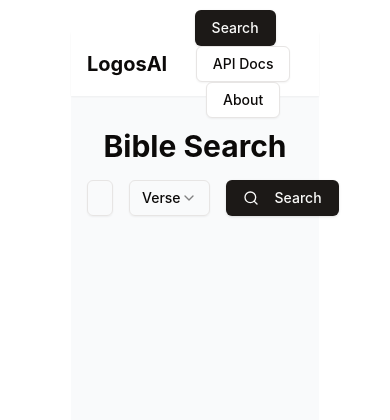
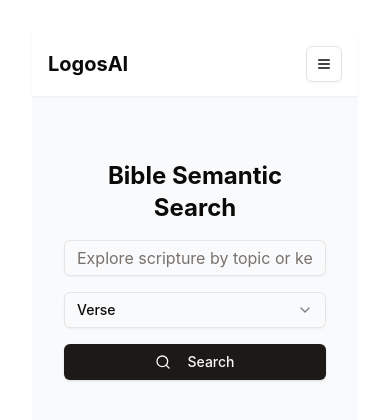
Before and after one commit to davidtadediji/Logos-ai-ui, a React (Vite) app: page / in a window 390 px wide. Shown: the top 420 px of the page. Built offline with nearby package versions, Linux system fonts and the light colour scheme.

Commit message:
Improve mobile responsiveness

```diff
--- a/package.json
+++ b/package.json
@@ -18,6 +18,7 @@
     "lucide-react": "^0.473.0",
     "react": "^18.3.1",
     "react-dom": "^18.3.1",
+    "react-syntax-highlighter": "^15.6.1",
     "tailwind-merge": "^2.6.0",
     "tailwindcss-animate": "^1.0.7"
   },
@@ -26,6 +27,7 @@
     "@types/node": "^22.10.7",
     "@types/react": "^18.3.18",
     "@types/react-dom": "^18.3.5",
+    "@types/react-syntax-highlighter": "^15.5.13",
     "@vitejs/plugin-react": "^4.3.4",
     "autoprefixer": "^10.4.20",
     "eslint": "^9.17.0",
--- a/src/App.css
+++ b/src/App.css
@@ -1,5 +1,5 @@
 #root {
-  width: 80%;
+  width: 100%;
   margin: 0 auto;
   padding: 2rem;
   text-align: center;
--- a/src/App.tsx
+++ b/src/App.tsx
@@ -3,10 +3,12 @@ import { Button } from "@/components/ui/button";
 import { SearchPage } from "./components/SearchPage";
 import { ApiDocsPage } from "./components/ApiDocsPage";
 import { AboutPage } from "./components/About";
+import { Menu, X } from "lucide-react"; // Import icons for the mobile menu
 import "./App.css";
 
 export default function App() {
   const [currentPage, setCurrentPage] = useState("search");
+  const [isMobileMenuOpen, setIsMobileMenuOpen] = useState(false); // State for mobile menu
 
   return (
     <div className="min-h-screen bg-gray-50">
@@ -14,35 +16,96 @@ export default function App() {
       <nav className="bg-white shadow-sm">
         <div className="container mx-auto px-4">
           <div className="flex h-16 items-center justify-between">
+            {/* Logo */}
             <div className="text-xl font-bold">LogosAI</div>
-            <div className="space-x-4">
+
+            {/* Desktop Navigation Buttons */}
+            <div className="hidden md:flex space-x-4">
               <Button
                 variant={currentPage === "search" ? "default" : "outline"}
-                onClick={() => setCurrentPage("search")}
+                onClick={() => {
+                  setCurrentPage("search");
+                  setIsMobileMenuOpen(false); // Close mobile menu on click
+                }}
               >
                 Search
               </Button>
               <Button
                 variant={currentPage === "api" ? "default" : "outline"}
-                onClick={() => setCurrentPage("api")}
+                onClick={() => {
+                  setCurrentPage("api");
+                  setIsMobileMenuOpen(false); // Close mobile menu on click
+                }}
               >
                 API Docs
               </Button>
               <Button
                 variant={currentPage === "about" ? "default" : "outline"}
-                onClick={() => setCurrentPage("about")}
+                onClick={() => {
+                  setCurrentPage("about");
+                  setIsMobileMenuOpen(false); // Close mobile menu on click
+                }}
               >
                 About
               </Button>
             </div>
+
+            {/* Mobile Menu Toggle Button */}
+            <div className="md:hidden">
+              <Button
+                variant="outline"
+                size="icon"
+                onClick={() => setIsMobileMenuOpen(!isMobileMenuOpen)}
+              >
+                {isMobileMenuOpen ? <X className="h-6 w-6" /> : <Menu className="h-6 w-6" />}
+              </Button>
+            </div>
           </div>
+
+          {/* Mobile Navigation Menu */}
+          {isMobileMenuOpen && (
+            <div className="md:hidden mt-4 space-y-2 pb-4">
+              <Button
+                variant={currentPage === "search" ? "default" : "outline"}
+                className="w-full"
+                onClick={() => {
+                  setCurrentPage("search");
+                  setIsMobileMenuOpen(false); // Close mobile menu on click
+                }}
+              >
+                Search
+              </Button>
+              <Button
+                variant={currentPage === "api" ? "default" : "outline"}
+                className="w-full"
+                onClick={() => {
+                  setCurrentPage("api");
+                  setIsMobileMenuOpen(false); // Close mobile menu on click
+                }}
+              >
+                API Docs
+              </Button>
+              <Button
+                variant={currentPage === "about" ? "default" : "outline"}
+                className="w-full"
+                onClick={() => {
+                  setCurrentPage("about");
+                  setIsMobileMenuOpen(false); // Close mobile menu on click
+                }}
+              >
+                About
+              </Button>
+            </div>
+          )}
         </div>
       </nav>
 
       {/* Page Content */}
-      {currentPage === "search" && <SearchPage />}
-      {currentPage === "api" && <ApiDocsPage />}
-      {currentPage === "about" && <AboutPage />}
+      <div className="container mx-auto px-4 py-8">
+        {currentPage === "search" && <SearchPage />}
+        {currentPage === "api" && <ApiDocsPage />}
+        {currentPage === "about" && <AboutPage />}
+      </div>
     </div>
   );
 }
--- a/src/components/ApiDocsPage.tsx
+++ b/src/components/ApiDocsPage.tsx
@@ -3,44 +3,50 @@ import {
   CardContent,
   CardDescription,
   CardHeader,
-  CardTitle
+  CardTitle,
 } from "@/components/ui/card";
-import {
-  Tabs,
-  TabsList,
-  TabsTrigger,
-  TabsContent,
-} from "@/components/ui/tabs";
-
+import { Tabs, TabsList, TabsTrigger, TabsContent } from "@/components/ui/tabs";
+import { Prism as SyntaxHighlighter } from "react-syntax-highlighter";
+import { darcula } from "react-syntax-highlighter/dist/esm/styles/prism";
 
 export const ApiDocsPage = () => {
   return (
     <div className="container mx-auto px-4 py-8">
-        <h1 className="text-3xl font-bold mb-8">API Documentation</h1>
+      <h1 className="text-2xl md:text-3xl font-bold mb-8">API Documentation</h1>
       <Tabs defaultValue="search">
-          <TabsList>
-            <TabsTrigger value="search">Search API</TabsTrigger>
-            <TabsTrigger value="verses">Verses API</TabsTrigger>
-            <TabsTrigger value="chapters">Chapters API</TabsTrigger>
+        {/* Tabs List with Horizontal Scroll on Mobile */}
+        <TabsList className="flex overflow-x-auto md:overflow-visible  gap-3">
+          <TabsTrigger value="search" className="whitespace-nowrap">
+            Search API
+          </TabsTrigger>
         </TabsList>
+
+        {/* Search API Tab Content */}
         <TabsContent value="search" className="mt-4">
           <Card>
             <CardHeader>
-                <CardTitle>Search Endpoint</CardTitle>
-                <CardDescription>POST /api/search</CardDescription>
+              <CardTitle className="text-xl md:text-2xl">
+                Search Endpoint
+              </CardTitle>
+              <CardDescription>POST /api/logos/search</CardDescription>
             </CardHeader>
             <CardContent>
-                <pre className="bg-gray-100 p-4 rounded-lg">
+              <SyntaxHighlighter
+                language="json"
+                style={darcula}
+                className="rounded-lg"
+              >
                 {`{
   "query": "string",
   "type": "verse" | "chapter",
   "top_k": number
 }`}
-                </pre>
+              </SyntaxHighlighter>
             </CardContent>
           </Card>
         </TabsContent>
-          {/* Add other tab contents */}
+
+        {/* Add other tab contents here */}
       </Tabs>
     </div>
   );
--- a/src/components/SearchPage.tsx
+++ b/src/components/SearchPage.tsx
@@ -26,7 +26,7 @@ type SearchResult = {
 };
 
 export const SearchPage = () => {
-  const [query, setQuery] = useState("God's creation of the world");
+  const [query, setQuery] = useState("");
   const [isLoading, setIsLoading] = useState(false);
   const [searchType, setSearchType] = useState<"verse" | "chapter">("verse");
   const [results, setResults] = useState<SearchResult[]>([]);
@@ -44,32 +44,16 @@ export const SearchPage = () => {
       setIsLoading(false);
     }
   };
-  //   const handleSearch = async () => {
-  //     // TODO: Replace with actual API call
-  //     const dummyResults = [
-  //       {
-  //         id: "Genesis 1:1",
-  //         text: "In the beginning God created the heavens and the earth.",
-  //         distance: 0.1,
-  //       },
-  //       {
-  //         id: "John 1:1",
-  //         text: "In the beginning was the Word, and the Word was with God, and the Word was God.",
-  //         distance: 0.2,
-  //       },
-  //     ];
-  //     setResults(dummyResults);
-  //   };
 
   return (
     <div className="container mx-auto px-4 py-8">
       {/* Search Section */}
       <div className="mb-8 space-y-4">
-        <h1 className="text-3xl font-bold">Bible Search</h1>
-        <div className="flex gap-4">
+        <h1 className="text-2xl md:text-3xl font-bold">Bible Semantic Search</h1>
+        <div className="flex flex-col md:flex-row gap-4">
           <div className="flex-1">
             <Input
-              placeholder="Enter your search query..."
+              placeholder="Explore scripture by topic or keyword..."
               value={query}
               onChange={(e) => setQuery(e.target.value)}
               className="w-full"
@@ -81,7 +65,7 @@ export const SearchPage = () => {
               setSearchType(value as "verse" | "chapter")
             }
           >
-            <SelectTrigger className="w-32">
+            <SelectTrigger className="w-full md:w-32">
               <SelectValue placeholder="Search by" />
             </SelectTrigger>
             <SelectContent>
@@ -89,7 +73,7 @@ export const SearchPage = () => {
               <SelectItem value="chapter">Chapter</SelectItem>
             </SelectContent>
           </Select>
-          <Button onClick={handleSearch}>
+          <Button onClick={handleSearch} className="w-full md:w-auto">
             <Search className="mr-2 h-4 w-4" />
             Search
           </Button>
```
Also changed, not shown: 2 other files (tests, documents, lock files or other folders). Lines whose indentation alone changed are shown as unchanged.
